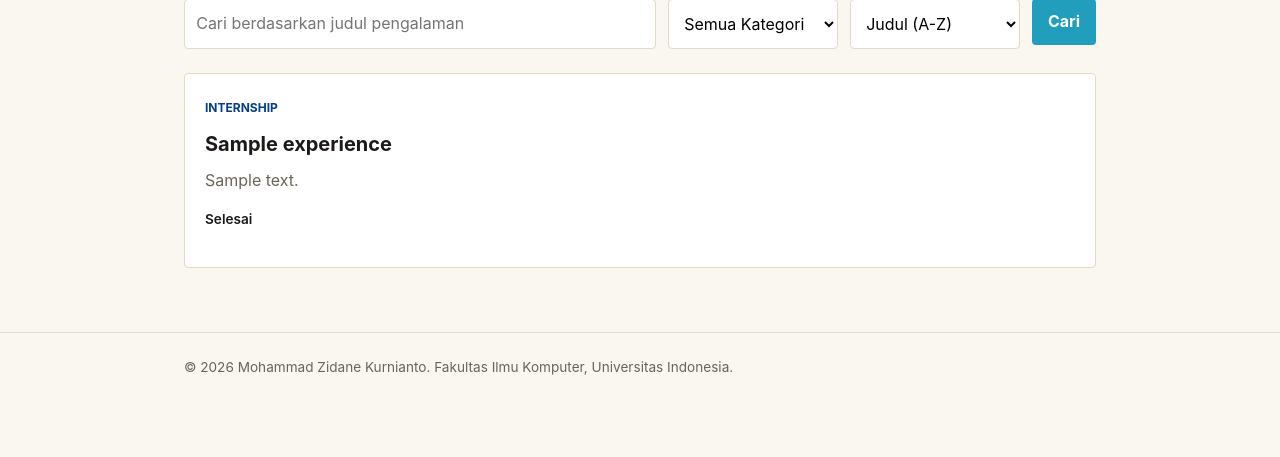
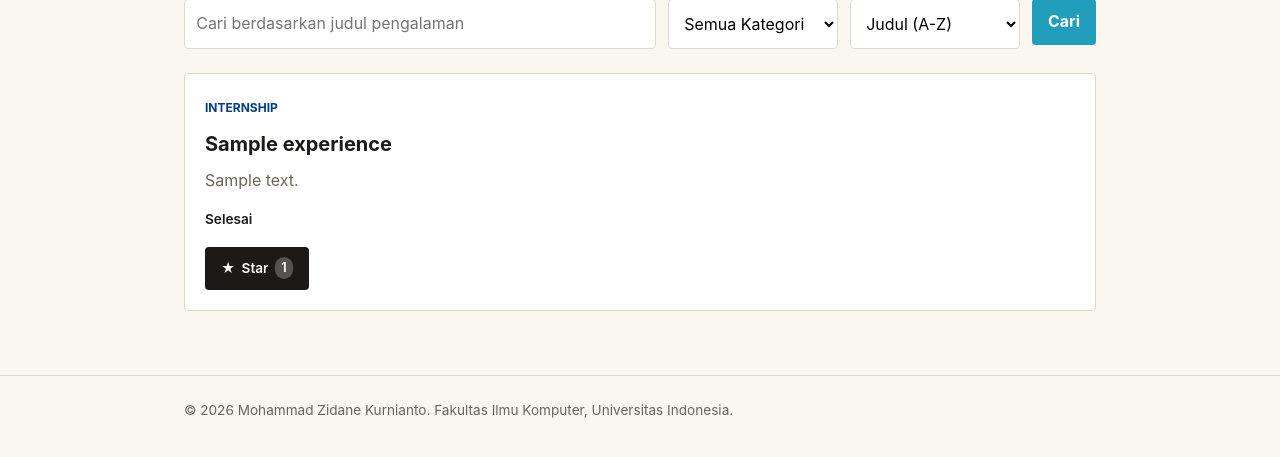
Before and after one commit to Zikabyte/pbp-tutorial, a Django app: page /experience/ in a window 1280 px wide. Shown: the part 247-704 px from the top of the page. Run offline with Django 5.2, Linux system fonts and the light colour scheme; tables that the repository leaves empty hold one stand-in row (values such as "Sample post"); some web fonts are replaced.

Commit message:
feat(experience): implement experience star feature

```diff
--- a/main/models.py
+++ b/main/models.py
@@ -20,6 +20,10 @@ class Experience(models.Model):
     thumbnail = models.URLField(blank=True, null=True)
     started_at = models.DateTimeField(auto_now_add=True)
     ended_at = models.DateTimeField(blank=True, null=True)
+    starred_by = models.ManyToManyField(
+        User, related_name="starred_experiences", blank=True
+    )
+
     def __str__(self):
         return self.title
 
--- a/main/urls.py
+++ b/main/urls.py
@@ -13,7 +13,8 @@ from main.views import (
     show_experience,
     show_main,
     show_projects,
-    toggle_star,
+    toggle_experience_star,
+    toggle_project_star,
     update_experience,
     update_project,
 )
@@ -31,8 +32,8 @@ urlpatterns = [
     path("api/projects/", get_projects_json, name="get_projects_json"),
     path(
         "projects/<uuid:project_id>/star/",
-        toggle_star,
-        name="toggle_star",
+        toggle_project_star,
+        name="toggle_project_star",
     ),
 
     # -------------------------------- Experience -------------------------------- #
@@ -41,6 +42,11 @@ urlpatterns = [
     path("experience/<uuid:experience_id>/edit/", update_experience, name="update_experience"),
     path("experience/<uuid:experience_id>/delete/", delete_experience, name="delete_experience"),
     path("api/experiences/", get_experience_json, name="get_experience_json"),
+    path(
+        "experience/<uuid:experience_id>/star/",
+        toggle_experience_star,
+        name="toggle_experience_star",
+    ),
 
     # ----------------------------------- Auth ----------------------------------- #
     path("register/", register, name="register"),
--- a/main/views.py
+++ b/main/views.py
@@ -174,7 +174,7 @@ def get_experience_json(request):
 
     experiences = experiences.order_by(sort_query)
 
-    projects_json = serializers.serialize("json", experiences)
+    projects_json = serializers.serialize("json", experiences, use_natural_foreign_keys=True)
     return HttpResponse(projects_json, content_type="application/json")
 
 @login_required(login_url="/login/")
@@ -268,7 +268,7 @@ def logout_user(request):
 
 # ----------------------------------- Misc ----------------------------------- #
 @login_required(login_url="/login/")
-def toggle_star(request, project_id):
+def toggle_project_star(request, project_id):
     project = get_object_or_404(Project, pk=project_id)
 
     if request.method == "POST":
@@ -280,3 +280,17 @@ def toggle_star(request, project_id):
             project.starred_by.add(request.user)
 
     return redirect("main:show_projects")
+
+@login_required(login_url="/login/")
+def toggle_experience_star(request, experience_id):
+    experience = get_object_or_404(Experience, pk=experience_id)
+
+    if request.method == "POST":
+        # Kalau akun ini sudah pernah memberi star, batalkan star-nya.
+        # Kalau belum, tambahkan star.
+        if request.user in experience.starred_by.all():
+            experience.starred_by.remove(request.user)
+        else:
+            experience.starred_by.add(request.user)
+
+    return redirect("main:show_experience")
--- /dev/null
+++ b/templates/components/experience_star.html
@@ -0,0 +1,10 @@
+<form method="post" action="{% url 'main:toggle_experience_star' experience.id %}" class="star-form">
+    {% csrf_token %}
+    <button type="submit"
+            class="button button-star{% if user in experience.starred_by.all %} is-starred{% endif %}"
+            title="{% if experience.starred_by.all %}Dibintangi oleh {{ experience.starred_by.all|join:', ' }}{% else %}Jadilah yang pertama memberi star{% endif %}">
+        <span aria-hidden="true">★</span>
+        {% if user in experience.starred_by.all %}Unstar{% else %}Star{% endif %}
+        <span class="star-count">{{ experience.starred_by.count }}</span>
+    </button>
+</form>
--- a/templates/components/project_star.html
+++ b/templates/components/project_star.html
@@ -1,4 +1,4 @@
-<form method="post" action="{% url 'main:toggle_star' project.id %}" class="star-form">
+<form method="post" action="{% url 'main:toggle_project_star' project.id %}" class="star-form">
     {% csrf_token %}
     <button type="submit"
             class="button button-star{% if user in project.starred_by.all %} is-starred{% endif %}"
--- a/templates/experience.html
+++ b/templates/experience.html
@@ -46,6 +46,8 @@
 				{% endif %}
 
 				<div class="project-actions">
+					{% include "components/experience_star.html" with experience=experience %}
+
 					{% if perms.main.change_experience %}
 					<a href="{% url 'main:update_experience' experience.id %}" class="button button-secondary">Edit</a>
 					{% endif %}
```
Also changed, not shown: main/migrations/0005_experience_starred_by.py (added).
